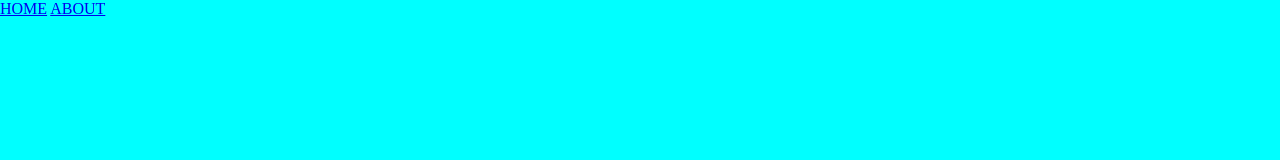
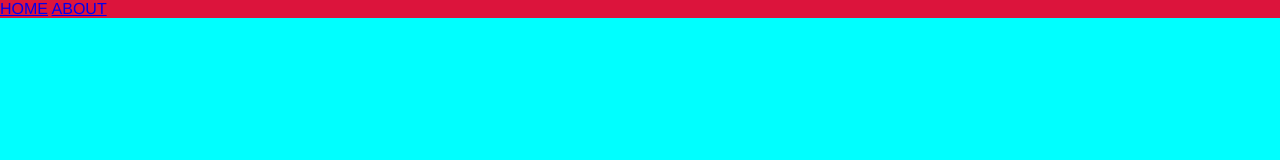
Before and after one commit to Noreach2009/testgit, a plain HTML site: page index.html in a window 1280 px wide. Drawn offline with Linux system fonts and the light colour scheme.

Commit message:
styling on header

```diff
--- a/style.css
+++ b/style.css
@@ -8,3 +8,8 @@ body {
     background-color: aqua;
     color: cadetblue;
 }
+
+header {
+    font-family: 'Franklin Gothic Medium', 'Arial Narrow', Arial, sans-serif;
+    background-color:crimson ;
+}
```
